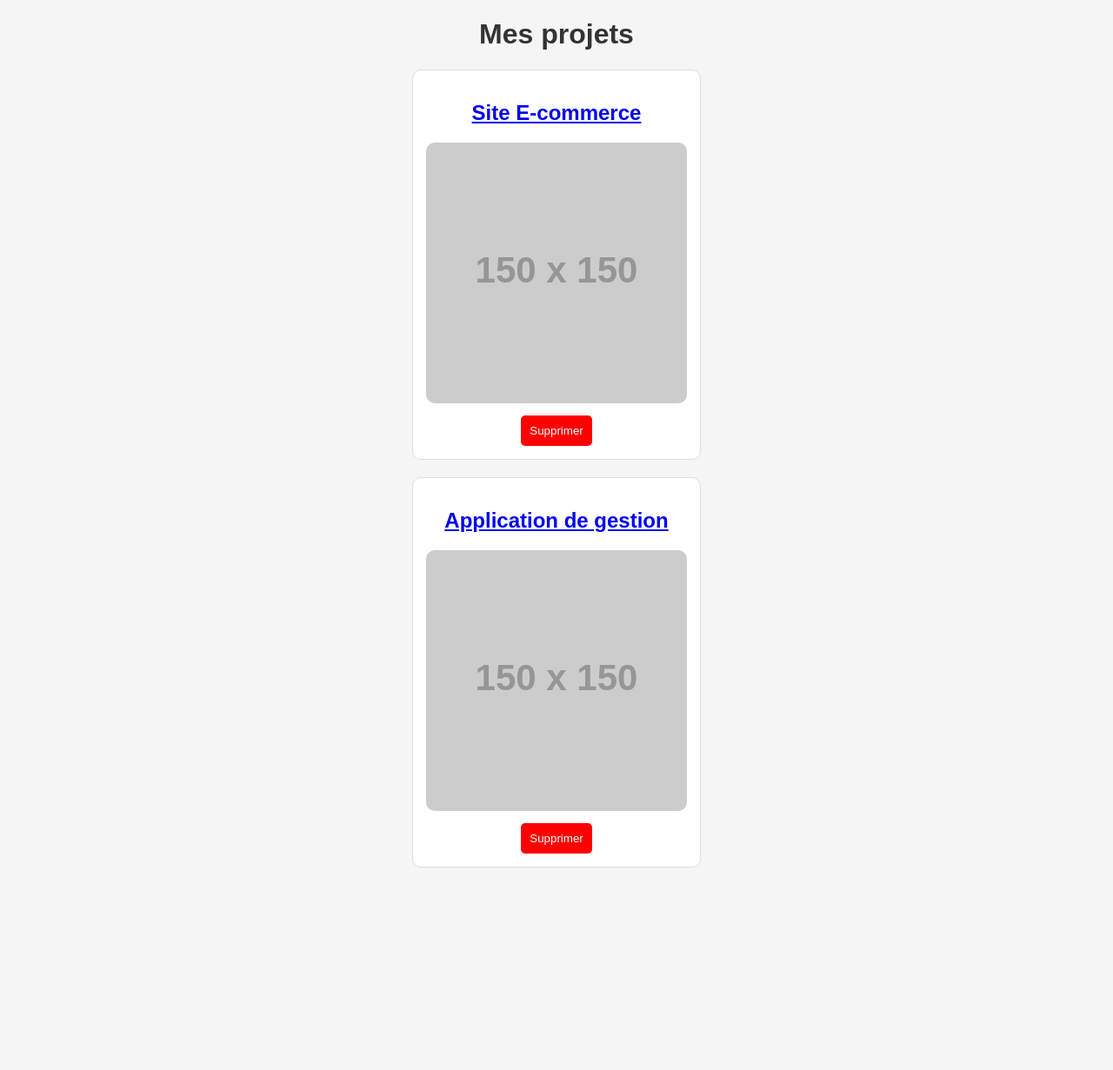
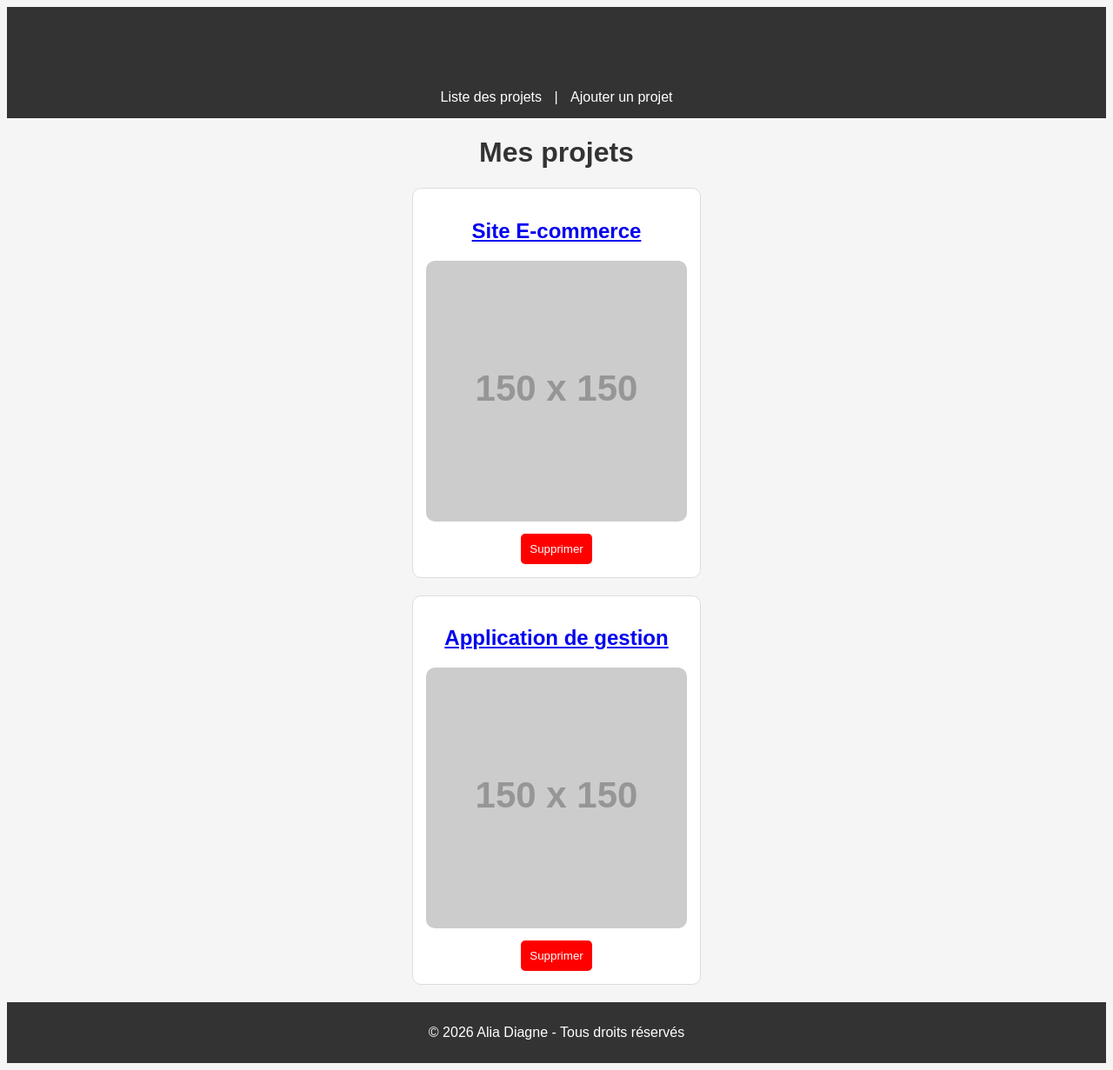
Before and after one commit to diagnealia03-cmd/fullStack_portfolio, a plain HTML site: page lister-projets.html in a window 1280 px wide. Shown: the whole page at 87% size. Before the commit the page ends 1018 px from the top, so only its background shows below. Drawn offline with Linux system fonts and the light colour scheme; placeholder pictures from the web are drawn by us.

Commit message:
Ajout du header et footer communs

```diff
--- a/lister-projets.html
+++ b/lister-projets.html
@@ -8,6 +8,13 @@
 </head>
 
 <body>
+    <header>
+    <h1>Mon Portfolio</h1>
+    <nav>
+        <a href="lister-projets.html">Liste des projets</a> |
+        <a href="ajouter-projet.html">Ajouter un projet</a>
+    </nav>
+</header>
 
     <h1>Mes projets</h1>
     <div class="projet">
@@ -28,6 +35,9 @@
 
         <button>Supprimer</button>
     </div>
+    <footer>
+    <p>&copy; 2026 Alia Diagne - Tous droits réservés</p>
+</footer>
 
 </body>
 
--- a/style.css
+++ b/style.css
@@ -31,3 +31,21 @@ button {
     cursor: pointer;
     border-radius: 5px;
 }
+header {
+    background-color: #333;
+    color: white;
+    padding: 15px;
+}
+
+header nav a {
+    color: white;
+    margin: 0 10px;
+    text-decoration: none;
+}
+
+footer {
+    background-color: #333;
+    color: white;
+    padding: 10px;
+    margin-top: 20px;
+}
```
